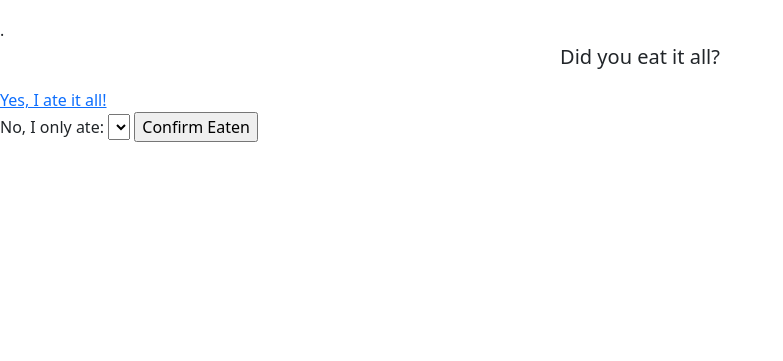
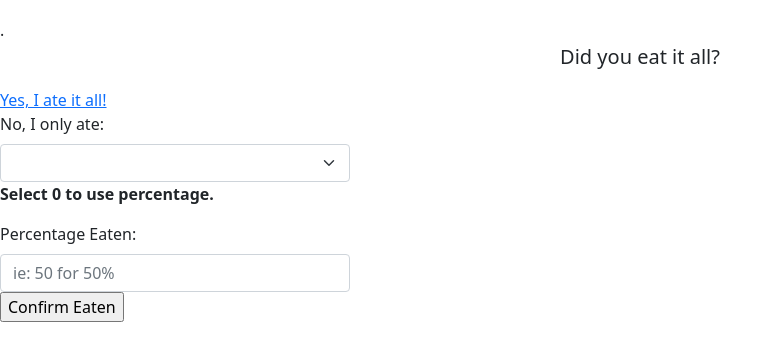
Before and after one commit to SNagasawa85/Eat.me, a Flask app: template flask_app/templates/eat_food.html in a window 1280 px wide. Shown: the part 84-445 px from the top of the page, without its empty margins (0-783 px from the left). Run offline with Flask 2, Linux system fonts and the light colour scheme; the template is opened without the code that fills it, so the values that code supplies are empty.

Commit message:
updated food waste counter

```diff
--- a/flask_app/controllers/food_controller.py
+++ b/flask_app/controllers/food_controller.py
@@ -115,21 +115,40 @@ def eat_all(id):
 
 @app.route('/eat_some/<int:id>', methods=['POST'])
 def eat_some(id):
+    print(request.form)
     user = User.get_one({'id':session['user_id']})
     price = int(request.form['price'])
     quant = int(request.form['quant'])
     eaten = int(request.form['num'])
     unit_price = price/quant
     left = quant-eaten
-    waste = unit_price * left
     prev = Balance.get_balance({'user_id': user.id })
-    waste += int(prev.balance)
-    data = {
+    if int(request.form['num']) > 0:
+        waste = unit_price * left
+        waste += int(prev.balance)
+        data = {
         'user_id':session['user_id'],
-        'waste' : waste
-    }
-    Balance.add_waste(data)
-    return redirect('/pantry')
+        'balance' : round(waste, 2)
+        }
+        print(data)
+        Balance.add_waste(data)
+        Food.delete_food({'id':id})
+        return redirect('/pantry')
+    if int(request.form['perc']) > 0:
+        perc = int(request.form['perc'])
+        waste = price * perc / 100
+        waste += int(prev.balance)
+        data = {
+            'user_id':session['user_id'],
+            'balance' : round(waste, 2)
+        }
+        print(data)
+        Balance.add_waste(data)
+        Food.delete_food({'id':id})
+        return redirect('/pantry')
+    else:
+        return redirect(f'/eat_food/{id}')
+
 
 @app.route('/throw_out/<int:id>')
 def throw_out(id):
--- a/flask_app/templates/eat_food.html
+++ b/flask_app/templates/eat_food.html
@@ -14,15 +14,18 @@
     <p class="fs-5 text-center">You purchased {{item.quant}}.</p>.
     <p class="fs-5 text-center">Did you eat it all?</p>
     <a href="/eat_all/{{item.id}}">Yes, I ate it all!</a>
-    <form action="/eat_some/{{item.id}}" method="post">
+    <form action="/eat_some/{{item.id}}" class="form-group" style="width: 350px;" method="post">
         <input type="hidden" name="quant" value="{{item.quant}}">
         <input type="hidden" name="price" value="{{item.price}}">
-        <label for="num">No, I only ate:</label>
-            <select name="num" id="num">
-            {% for x in range(1, total+1) %}
+        <label class="form-label" for="num">No, I only ate:</label>
+            <select class="form-select" name="num" id="num">
+            {% for x in range(0, total+1) %}
                 <option value="{{x}}">{{x}}</option>
             {% endfor%}
             </select>
+        <p class="fs-6 fw-bold">Select 0 to use percentage.</p>
+        <label class="form-label" for="perc">Percentage Eaten:</label>
+        <input class="form-control" type="text" name="perc" id="perc" placeholder="ie: 50 for 50%">
         <input type="submit" value="Confirm Eaten">
     </form>
 
```
Also changed, not shown: flask_app/templates/add_food.html (+4 -4 lines).
